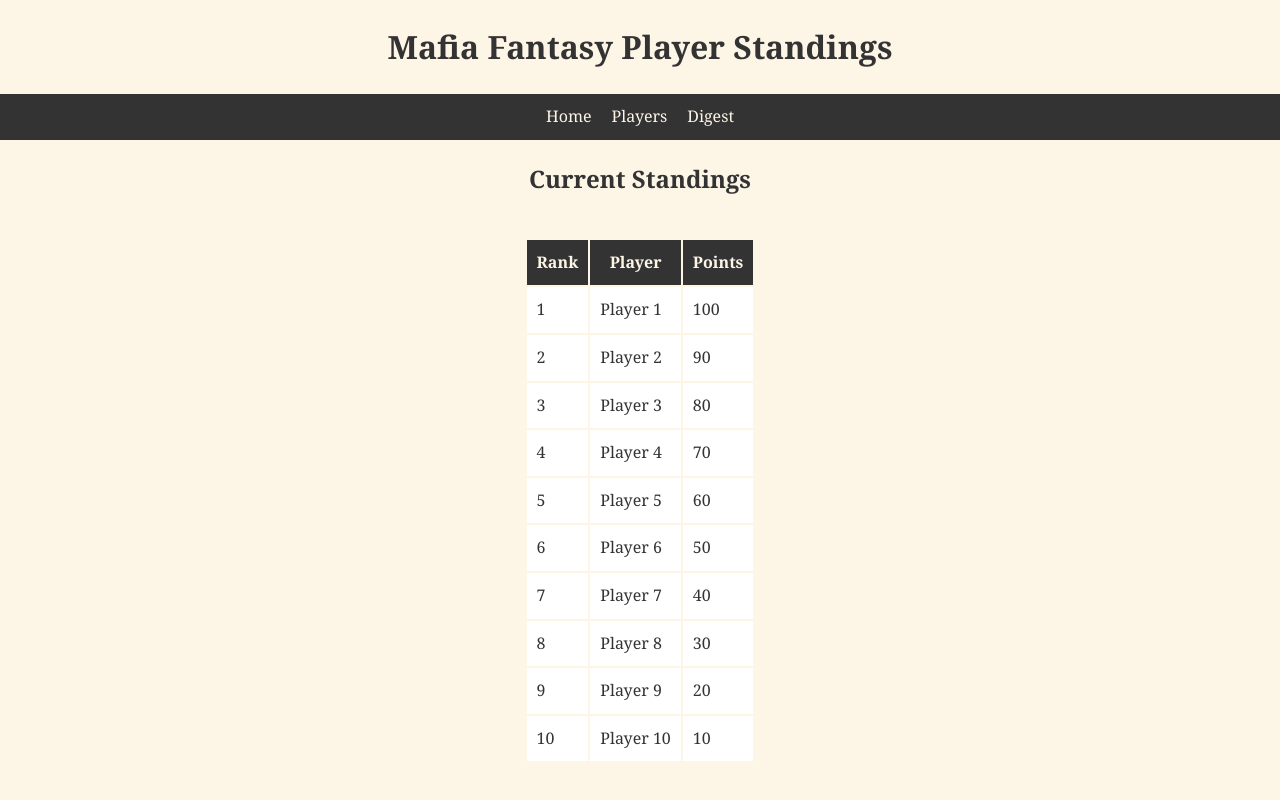
After one commit to saeedpalm/saeedpalm.github.io, a Flask app: template templates/standings.html in a window 1280 px wide. The commit adds this page. Run offline with Flask 3, Linux system fonts and the light colour scheme; the template is opened without the code that fills it, so the values that code supplies are empty; parts of the project's set-up code (start-up, migrations or seed data) failed here and were passed over.

Commit message:
layout fix

```diff
--- /dev/null
+++ b/app.py
@@ -0,0 +1,53 @@
+from flask import Flask, render_template
+from flask_sqlalchemy import SQLAlchemy
+
+app = Flask(__name__)
+app.config['SQLALCHEMY_DATABASE_URI'] = 'sqlite:///main.db'
+db = SQLAlchemy(app)
+
+class Team(db.Model):
+    name = db.Column(db.String, primary_key=True)
+    owner = db.Column(db.String, nullable=False)
+    wins = db.Column(db.Integer, nullable=False)
+    losses = db.Column(db.Integer, nullable=False)
+    years_played = db.Column(db.Integer, nullable=False)
+    championships = db.Column(db.Integer, nullable=False)
+    mvps = db.Column(db.Integer, nullable=False)
+
+class Matchup(db.Model):
+    __tablename__ = 'matchups'
+
+    matchup_id = db.Column(db.Integer, primary_key=True)
+    week = db.Column(db.Integer, nullable=False)
+    team1_id = db.Column(db.Integer, db.ForeignKey('teams.team_id'), nullable=False)
+    team2_id = db.Column(db.Integer, db.ForeignKey('teams.team_id'), nullable=False)
+    team1_score = db.Column(db.Float, default=0.0)
+    team2_score = db.Column(db.Float, default=0.0)
+    winner_id = db.Column(db.Integer, db.ForeignKey('teams.team_id'))
+
+    team1 = db.relationship('Team', foreign_keys=[team1_id], backref='matchup_team1', lazy=True)
+    team2 = db.relationship('Team', foreign_keys=[team2_id], backref='matchup_team2', lazy=True)
+    winner = db.relationship('Team', foreign_keys=[winner_id], backref='matchup_winner', lazy=True)
+
+class Schedule(db.Model):
+    __tablename__ = 'schedule'
+
+    schedule_id = db.Column(db.Integer, primary_key=True)
+    week = db.Column(db.Integer, nullable=False)
+    nfl_team1 = db.Column(db.String(80), nullable=False)
+    nfl_team2 = db.Column(db.String(80), nullable=False)
+
+
+    def __repr__(self):
+        return f'Player {self.name}'
+
+@app.route('/')
+def index():
+    return render_template('index.html')
+
+@app.route('/digest')
+def digest():
+    return render_template('digest.html')
+
+if __name__ == '__main__':
+    app.run(debug=True)
--- /dev/null
+++ b/src/css/standings.css
@@ -0,0 +1,53 @@
+body {
+    display: flex;
+    flex-direction: column;
+    min-height: 100vh;
+    margin: 0;
+    padding: 0;
+    font-family: 'Georgia', serif;
+    background-color: #fdf5e6;
+    color: #333;
+    line-height: 1.6;
+}
+.header {
+    display: flex;
+    justify-content: center;
+    align-items: center;
+}
+.navbar {
+    display: flex;
+    justify-content: center;
+    background-color: #333;
+    color: #fdf5e6;
+}
+.navbar a {
+    color: #fdf5e6;
+    text-decoration: none;
+    padding: 10px;
+}
+.navbar a:hover {
+    background-color: #666;
+}
+.standings {
+    display: flex;
+    flex-wrap: wrap;
+    justify-content: center;
+}
+.table{
+    display: flex;
+    flex-direction: center;
+    flex-wrap: wrap;
+    justify-content: center;
+    gap: 20px;
+    margin-top: 20px;
+}
+.table th {
+    background-color: #333;
+    color: #fdf5e6;
+    padding: 10px;
+}
+.table td {
+    background-color: #fff;
+    color: #333;
+    padding: 10px;
+}
--- a/index.html
+++ b/templates/index.html
@@ -4,7 +4,7 @@
     <meta charset="UTF-8">
     <meta name="viewport" content="width=device-width, initial-scale=1.0">
     <title>Mafia Fantasy League - Home</title>
-    <link rel="stylesheet" href="src/css/index.css">
+    <link rel="stylesheet" href="../src/css/index.css">
 </head>
 <body>
 
--- /dev/null
+++ b/templates/standings.html
@@ -0,0 +1,86 @@
+<!DOCTYPE html>
+<html lang="en">
+<head>
+    <meta charset="UTF-8">
+    <meta name="viewport" content="width=device-width, initial-scale=1.0">
+    <link rel="stylesheet" href="../css/standings.css">
+    <title>Strandings</title>
+</head>
+<body>
+    <div class="header">
+        <h1>Mafia Fantasy Player Standings</h1>
+    </div>
+    <div class="navbar">
+            <a href="home.html">Home</a>
+            <a href="players.html">Players</a>
+            <a href="digest.html">Digest</a>
+    </div>
+    <div class="standings">
+        <h2>Current Standings</h2>
+    </div>
+    <div class="table">
+        <table>
+            <thead>
+                <tr>
+                    <th>Rank</th>
+                    <th>Player</th>
+                    <th>Points</th>
+                </tr>
+            </thead>
+            <tbody>
+                <tr>
+                    <td>1</td>
+                    <td>Player 1</td>
+                    <td>100</td>
+                </tr>
+                <tr>
+                    <td>2</td>
+                    <td>Player 2</td>
+                    <td>90</td>
+                </tr>
+                <tr>
+                    <td>3</td>
+                    <td>Player 3</td>
+                    <td>80</td>
+                </tr>
+                <tr>
+                    <td>4</td>
+                    <td>Player 4</td>
+                    <td>70</td>
+                </tr>
+                <tr>
+                    <td>5</td>
+                    <td>Player 5</td>
+                    <td>60</td>
+                </tr>
+                <tr>
+                    <td>6</td>
+                    <td>Player 6</td>
+                    <td>50</td>
+                </tr>
+                <tr>
+                    <td>7</td>
+                    <td>Player 7</td>
+                    <td>40</td>
+                </tr>
+                <tr>
+                    <td>8</td>
+                    <td>Player 8</td>
+                    <td>30</td>
+                </tr>
+                <tr>
+                    <td>9</td>
+                    <td>Player 9</td>
+                    <td>20</td>
+                </tr>
+                <tr>
+                    <td>10</td>
+                    <td>Player 10</td>
+                    <td>10</td>
+                </tr>
+            </tbody>
+        </table>
+    </div>
+
+</body>
+</html>
```
Also changed, not shown: src/css/index.css (+7 -3 lines), src/pages/contact.html (deleted, +0 -85 lines), src/pages/digest.html (deleted, +0 -65 lines), src/pages/players.html (deleted, +0 -85 lines), src/pages/standings.html (deleted, +0 -85 lines), templates/digest.html (added, +105 -0 lines), 1 other file.
